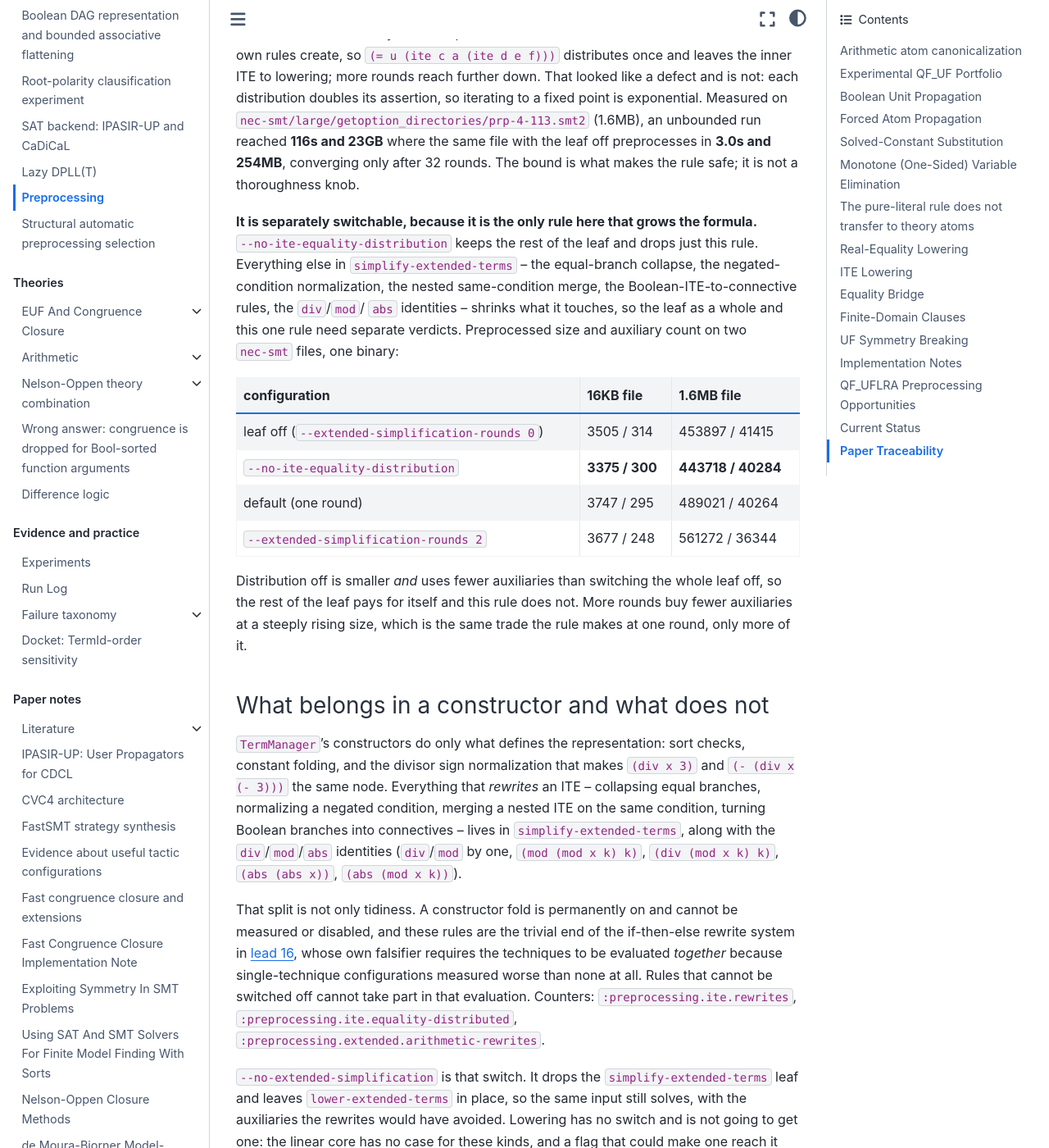
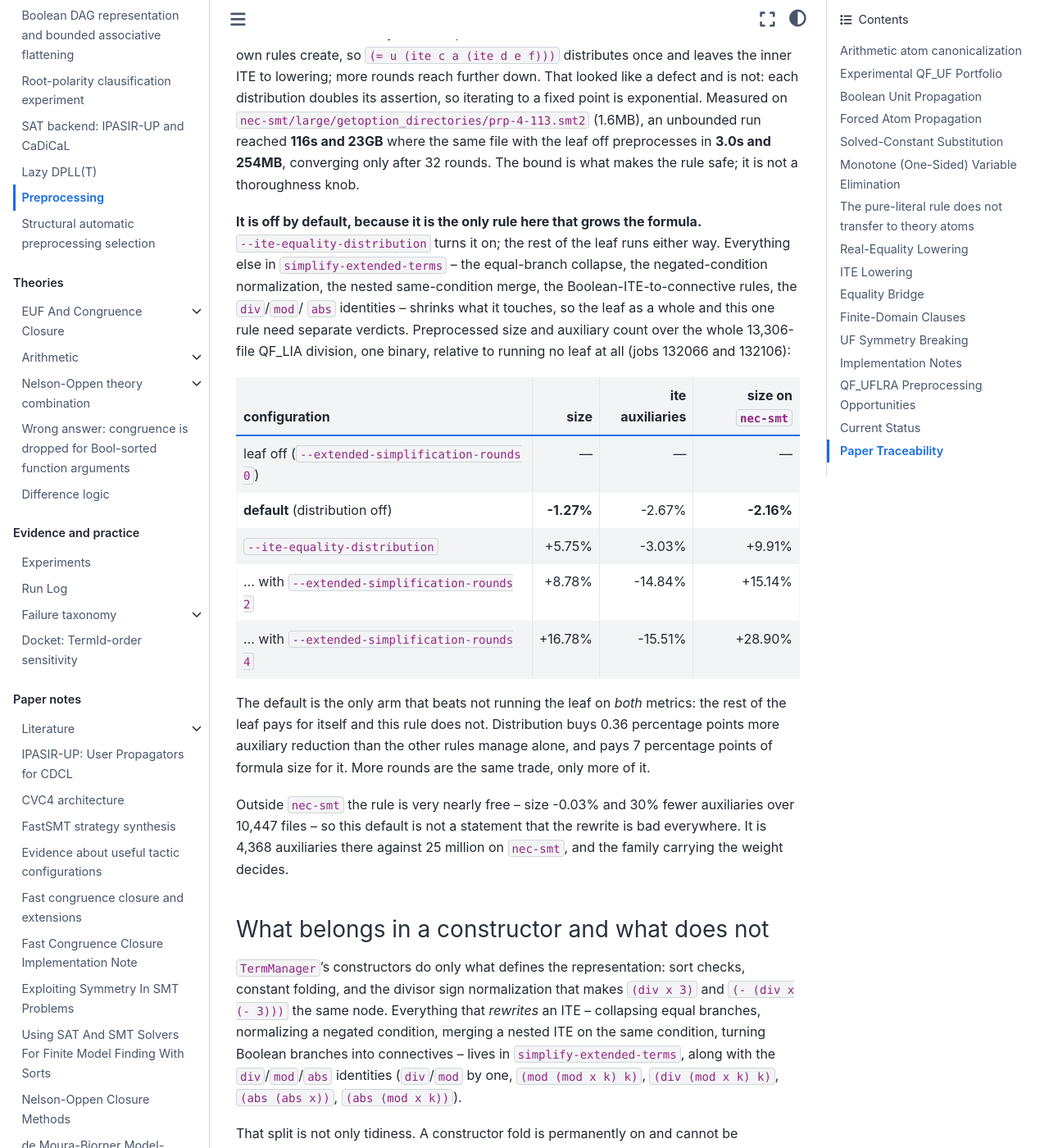
Before and after one commit to primo-solver/primo, a Jupyter Book: the page built from docs/preprocessing.md, in a window 1280 px wide and 1400 px high, scrolled down 23326 px. Shown: the whole window at 82% size. Built offline with Jupyter Book 1.0.4 settings and Sphinx 7.4.7 and the Sphinx Book theme 1.1.4, drawn with Linux system fonts in a browser that asks for light colours.

Commit message:
Turn the ite equality distribution off by default
Measured over the whole 13,306-file QF_LIA division with one binary, against
running no extended-term leaf at all (jobs 132066, 132106):

  configuration              size    ite aux    size on nec-smt
  leaf off                      -          -                  -
  distribution off          -1.27%     -2.67%             -2.16%
  distribution on           +5.75%     -3.03%             +9.91%
  ... 2 rounds              +8.78%    -14.84%            +15.14%
  ... 4 rounds             +16.78%    -15.51%            +28.90%

Distribution off is the only arm that beats not running the leaf on both
metrics at once. The rule buys 0.36 percentage points more auxiliary reduction
than the leaf's other rewrites manage on their own, and pays 7 points of
formula size for it. That is what cost roughly 44 solves at 60s.

It is not bad everywhere: outside nec-smt it is very nearly free, -0.03% size
for 30% fewer auxiliaries. But that is 4,368 auxiliaries over 10,447 files
against 25 million on nec-smt, so the family carrying the weight decides, and
--ite-equality-distribution keeps the other arm reachable.

The four tests that assert the rule fires now opt into it. Their subject is
unchanged -- that it is a term rewrite reaching through let and define-fun,
which the S-expression rule it replaced could not do.

Co-Authored-By: Claude Opus 5 <noreply@anthropic.com>
Claude-Session: https://claude.ai/code/session_013bdUR8u58xFjcic7cNjFm6

```diff
--- a/docs/preprocessing.md
+++ b/docs/preprocessing.md
@@ -1008,26 +1008,34 @@ reached **116s and 23GB** where the same file with the leaf off preprocesses in
 **3.0s and 254MB**, converging only after 32 rounds. The bound is what makes
 the rule safe; it is not a thoroughness knob.
 
-**It is separately switchable, because it is the only rule here that grows the
-formula.** `--no-ite-equality-distribution` keeps the rest of the leaf and
-drops just this rule. Everything else in `simplify-extended-terms` -- the
+**It is off by default, because it is the only rule here that grows the
+formula.** `--ite-equality-distribution` turns it on; the rest of the leaf runs
+either way. Everything else in `simplify-extended-terms` -- the
 equal-branch collapse, the negated-condition normalization, the nested
 same-condition merge, the Boolean-ITE-to-connective rules, the `div`/`mod`/
 `abs` identities -- shrinks what it touches, so the leaf as a whole and this
-one rule need separate verdicts. Preprocessed size and auxiliary count on two
-`nec-smt` files, one binary:
-
-| configuration | 16KB file | 1.6MB file |
-|---|---|---|
-| leaf off (`--extended-simplification-rounds 0`) | 3505 / 314 | 453897 / 41415 |
-| `--no-ite-equality-distribution` | **3375 / 300** | **443718 / 40284** |
-| default (one round) | 3747 / 295 | 489021 / 40264 |
-| `--extended-simplification-rounds 2` | 3677 / 248 | 561272 / 36344 |
-
-Distribution off is smaller *and* uses fewer auxiliaries than switching the
-whole leaf off, so the rest of the leaf pays for itself and this rule does not.
-More rounds buy fewer auxiliaries at a steeply rising size, which is the same
-trade the rule makes at one round, only more of it.
+one rule need separate verdicts. Preprocessed size and auxiliary count over the
+whole 13,306-file QF_LIA division, one binary, relative to running no leaf at
+all (jobs 132066 and 132106):
+
+| configuration | size | ite auxiliaries | size on `nec-smt` |
+|---|---:|---:|---:|
+| leaf off (`--extended-simplification-rounds 0`) | — | — | — |
+| **default** (distribution off) | **-1.27%** | -2.67% | **-2.16%** |
+| `--ite-equality-distribution` | +5.75% | -3.03% | +9.91% |
+| ... with `--extended-simplification-rounds 2` | +8.78% | -14.84% | +15.14% |
+| ... with `--extended-simplification-rounds 4` | +16.78% | -15.51% | +28.90% |
+
+The default is the only arm that beats not running the leaf on *both* metrics:
+the rest of the leaf pays for itself and this rule does not. Distribution buys
+0.36 percentage points more auxiliary reduction than the other rules manage
+alone, and pays 7 percentage points of formula size for it. More rounds are the
+same trade, only more of it.
+
+Outside `nec-smt` the rule is very nearly free -- size -0.03% and 30% fewer
+auxiliaries over 10,447 files -- so this default is not a statement that the
+rewrite is bad everywhere. It is 4,368 auxiliaries there against 25 million on
+`nec-smt`, and the family carrying the weight decides.
 
 ### What belongs in a constructor and what does not
 
```
Also changed, not shown: 4 other files.
